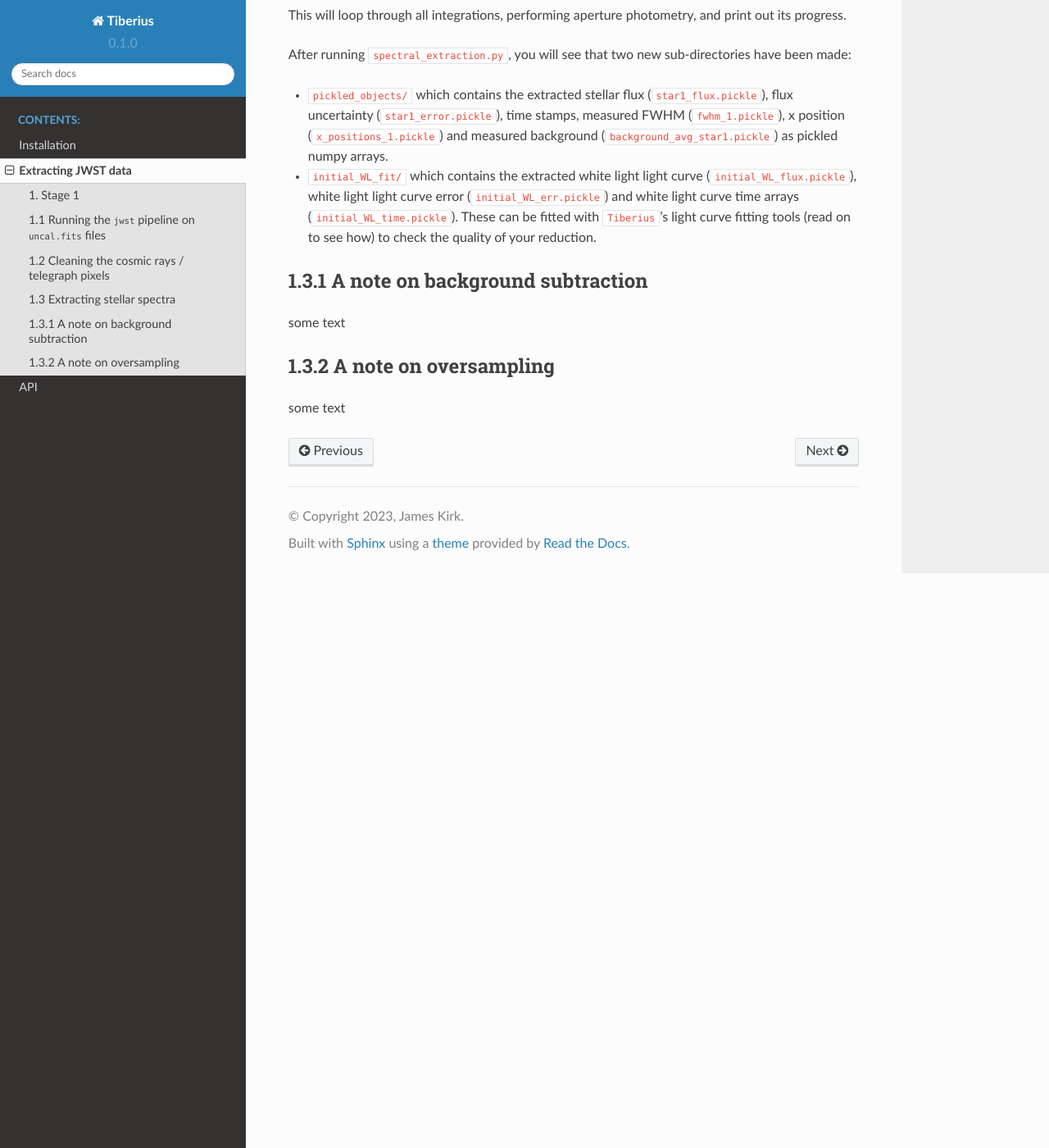
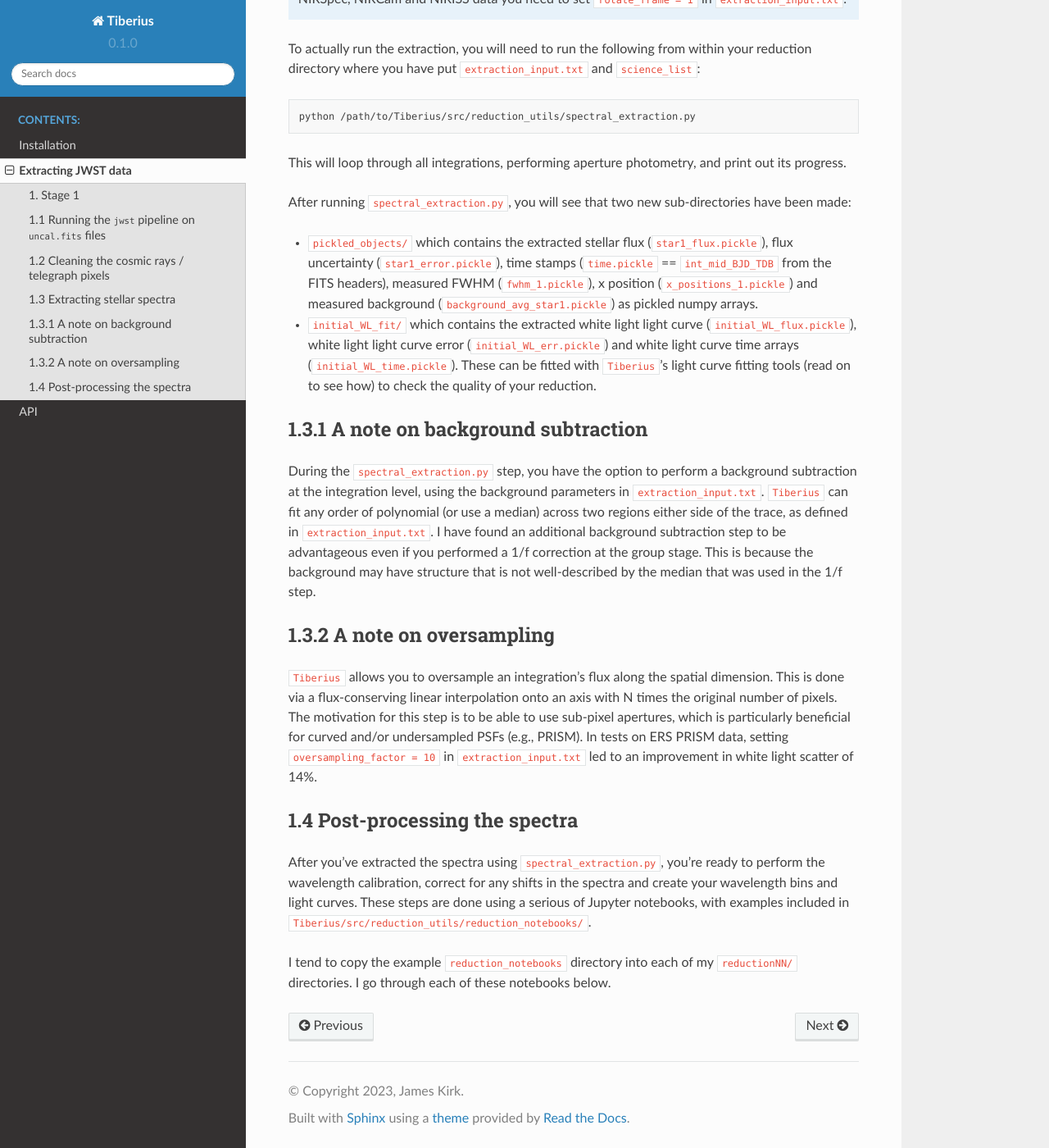
Before and after one commit to JamesKirk11/Tiberius, a Sphinx documentation site: the page built from docs/source/jwst.rst, in a window 1280 px wide and 1400 px high, scrolled down 3704 px. Shown: the whole window at 82% size. Built offline with Sphinx 7.4.7 and the Read the Docs theme 2.0.0, drawn with Linux system fonts in a browser that asks for light colours; some of the changed text lies outside the part shown.

Commit message:
updated jwst docs

```diff
--- a/docs/source/jwst.rst
+++ b/docs/source/jwst.rst
@@ -109,7 +111,11 @@ In each new reduction directory, you will need to make a new ``extraction_input.
 
 You then need to define the path to this ``science_list`` in your ``extraction_input.txt`` file. I don't explain the different parameters in ``extraction_input.txt`` at this point as they are each explained within the example ``extraction_input.txt`` bundled in the ``Tiberius`` download.
 
-One thing I do recommend, however, is that every time you run a reduction for the first time, or with a new set of extraction parameters, that you set ``verbose = -2`` in ``extraction_input.txt``. This will plot a number of helpful plots for every integration and allow you to check whether the parameters you've selected are sensible. If they are, then you can quit the extraction and set ``verbose = -1`` (for no plots) or ``verbose = 0`` (which will only show plots for a particular integration of something has gone wrong with that integration).
+One thing I do recommend, however, is that every time you run a reduction for the first time, or with a new set of extraction parameters, that you set ``verbose = -2`` in ``extraction_input.txt``. This will plot a number of helpful plots for every integration and allow you to check whether the parameters you've selected are sensible. If they are, then you can quit the extraction and set ``verbose = -1`` (for no plots) or ``verbose = 0`` (which will only show plots for a particular integration if something has gone wrong with that integration).
+
+.. note::
+
+  ``Tiberius`` needs to have the dispersion/spectral direction along the vertical axis. That means for NIRSpec, NIRCam and NIRISS data you need to set ``rotate_frame = 1`` in ``extraction_input.txt``.
 
 To actually run the extraction, you will need to run the following from within your reduction directory where you have put ``extraction_input.txt`` and ``science_list``:
 
@@ -121,15 +127,22 @@ This will loop through all integrations, performing aperture photometry, and pri
 
 After running ``spectral_extraction.py``, you will see that two new sub-directories have been made:
 
-* ``pickled_objects/`` which contains the extracted stellar flux (``star1_flux.pickle``), flux uncertainty (``star1_error.pickle``), time stamps, measured FWHM (``fwhm_1.pickle``), x position (``x_positions_1.pickle``) and measured background (``background_avg_star1.pickle``) as pickled numpy arrays.
+* ``pickled_objects/`` which contains the extracted stellar flux (``star1_flux.pickle``), flux uncertainty (``star1_error.pickle``), time stamps (``time.pickle`` == ``int_mid_BJD_TDB`` from the FITS headers), measured FWHM (``fwhm_1.pickle``), x position (``x_positions_1.pickle``) and measured background (``background_avg_star1.pickle``) as pickled numpy arrays.
 * ``initial_WL_fit/`` which contains the extracted white light light curve (``initial_WL_flux.pickle``), white light light curve error (``initial_WL_err.pickle``) and white light curve time arrays (``initial_WL_time.pickle``). These can be fitted with ``Tiberius``'s light curve fitting tools (read on to see how) to check the quality of your reduction.
 
 1.3.1 A note on background subtraction
 --------------------------------------
 
-some text
+During the ``spectral_extraction.py`` step, you have the option to perform a background subtraction at the integration level, using the background parameters in ``extraction_input.txt``. ``Tiberius`` can fit any order of polynomial (or use a median) across two regions either side of the trace, as defined in ``extraction_input.txt``. I have found an additional background subtraction step to be advantageous even if you performed a 1/f correction at the group stage. This is because the background may have structure that is not well-described by the median that was used in the 1/f step.
 
 1.3.2 A note on oversampling
 ----------------------------
 
-some text
+``Tiberius`` allows you to oversample an integration's flux along the spatial dimension. This is done via a flux-conserving linear interpolation onto an axis with N times the original number of pixels. The motivation for this step is to be able to use sub-pixel apertures, which is particularly beneficial for curved and/or undersampled PSFs (e.g., PRISM). In tests on ERS PRISM data, setting ``oversampling_factor = 10`` in ``extraction_input.txt`` led to an improvement in white light scatter of 14%.
+
+1.4 Post-processing the spectra
+-------------------------------
+
+After you've extracted the spectra using ``spectral_extraction.py``, you're ready to perform the wavelength calibration, correct for any shifts in the spectra and create your wavelength bins and light curves. These steps are done using a serious of Jupyter notebooks, with examples included in ``Tiberius/src/reduction_utils/reduction_notebooks/``.
+
+I tend to copy the example ``reduction_notebooks`` directory into each of my ``reductionNN/`` directories. I go through each of these notebooks below.
```
Also changed, not shown: other parts of docs/source/jwst.rst (+3 -1 lines).
